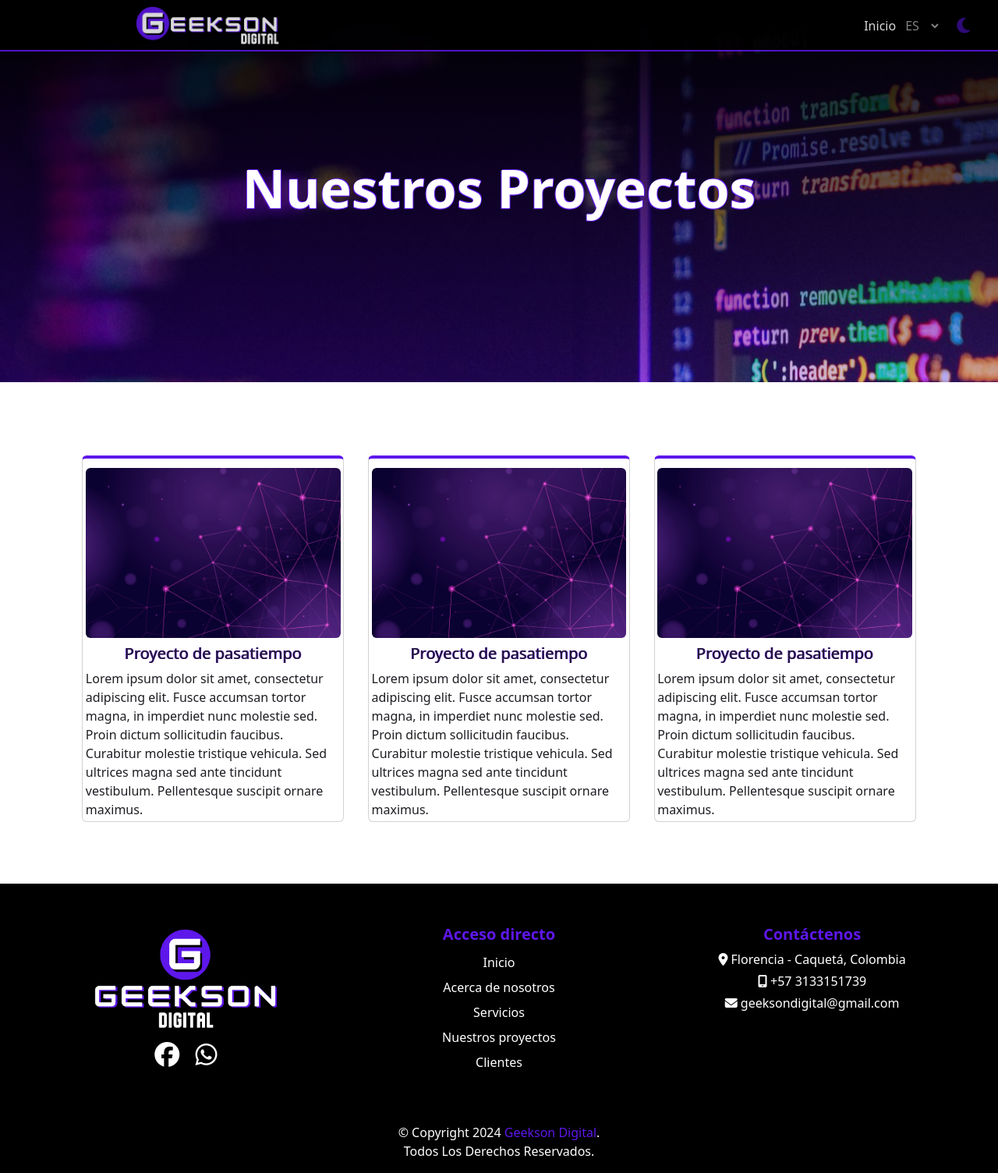
After one commit to WVelx/geekson, a PHP site: page /Projects.html in a window 1280 px wide. The commit adds this page. Shown: the whole page at 78% size. Run offline with PHP 8.4, Linux system fonts and the light colour scheme; some web fonts are replaced.

Commit message:
Changes 11/03/2024

```diff
--- /dev/null
+++ b/Projects.html
@@ -0,0 +1,258 @@
+<!DOCTYPE html>
+<html lang="en">
+
+<head>
+    <meta charset="UTF-8">
+    <meta name="viewport" content="width=device-width, initial-scale=1.0">
+
+    <!-- LINKS STYLE-EXTRAS -->
+    <link href="css/style.css" rel="stylesheet">
+    <link rel="stylesheet" href="bootstrap/css/bootstrap.min.css">
+    <link href='https://unpkg.com/boxicons@2.1.4/css/boxicons.min.css' rel='stylesheet'>
+    <link rel="stylesheet" href="https://cdn.jsdelivr.net/npm/swiper@11/swiper-bundle.min.css" />
+    <link rel="stylesheet" href="https://cdnjs.cloudflare.com/ajax/libs/font-awesome/6.5.1/css/all.min.css"
+        integrity="sha512-DTOQO9RWCH3ppGqcWaEA1BIZOC6xxalwEsw9c2QQeAIftl+Vegovlnee1c9QX4TctnWMn13TZye+giMm8e2LwA=="
+        crossorigin="anonymous" referrerpolicy="no-referrer" />
+    <link rel="icon" href="/source/Icon_Logo.png" type="image/png">
+    <link href="https://fonts.cdnfonts.com/css/8bit-wonder" rel="stylesheet">
+    <title>GEEKSON DIGITAL</title>
+</head>
+
+<body data-target=".fixed-top">
+    <!-- Line of Preloader page -->
+    <div id="preloader">
+        <div class="line"></div>
+    </div>
+
+    <div class="offcanvas offcanvas-start header-offcanvas slide" tabindex="-1" id="offcanvasResponsive">
+        <div class="offcanvas-header">
+            <div class="ms-0 row">
+                <div class="col ps-2 light-dark" id="button-change1">
+                    <i class="fas fa-moon" id="icon-change"></i>
+                </div>
+                <div class="col select-header">
+                    <select class="bg-transparent select-box" name="" id="">
+                        <option selected>ES</option>
+                        <option>EN</option>
+                    </select>
+                </div>
+            </div>
+            <button type="button" class="btn-close me-2 btn-close-white" data-bs-dismiss="offcanvas"
+                data-bs-target="#offcanvasResponsive" aria-label="Close"></button>
+        </div>
+        <div class="offcanvas-body">
+
+            <div class="container text-center pb-2">
+                <a href="">
+                    <img class="icon-logo" src="source/Icon_Logo.png" alt="">
+                </a>
+            </div>
+
+            <ul class="navbar-nav">
+                <li class="nav-item py-1">
+                    <a href="#About-us" class="nav-link">Acerca de</a>
+                </li>
+                <li class="nav-item py-1">
+                    <a href="#Service-us" class="nav-link">Servicios</a>
+                </li>
+                <li class="nav-item py-1">
+                    <a href="#Our-portfolio" class="nav-link">Nuestros portafolio</a>
+                </li>
+                <li class="nav-item py-1">
+                    <a href="#Our-clients" class="nav-link">Nuestros clientes</a>
+                </li>
+            </ul>
+        </div>
+        <div class="mt-auto offcanvas-footer text-center">
+            <p>Derechos de autor &copy; 2024 GeeksonDigital</p>
+            <ul class="list-inline">
+                <a class="px-2 a-offcanvas" href=""><i class="fa-brands fa-facebook icon a"></i></a>
+                <a class=" px-2 a-offcanvas" href=""><i class="fa-brands fa-whatsapp icon a"></i></a>
+            </ul>
+        </div>
+    </div>
+
+    <!-- Content page -->
+    <div data-aos="fade" data-aos-delay="1000">
+
+        <header class="navbar navbar-expand-lg navbar-dark fixed-top transparent" id="header">
+            <button class="ms-2 navbar-toggler" type="button" data-bs-toggle="offcanvas"
+                data-bs-target="#offcanvasResponsive" aria-controls="offcanvasResponsive">
+                <span class="navbar-toggler-icon navbar-toggler-white"></span>
+            </button>
+
+            <div class="col-md me-auto ms-auto text-center">
+                <a href="#Home" class="navbar-brand">
+                    <img class="logo-header" src="source/Logo.png" alt="">
+                </a>
+            </div>
+
+            <div class="col-md collapse navbar-collapse">
+                <ul class="navbar-nav ms-auto mb-lg-0">
+                    <li class="nav-item">
+                        <a href="./Index.html" class="nav-link">Inicio</a>
+                    </li>
+
+                    <li class="me-4 row">
+                        <div class="col select-header">
+                            <select class="bg-transparent select-box" name="" id="">
+                                <option selected>ES</option>
+                                <option>EN</option>
+                            </select>
+                        </div>
+                        <div class="col ps-2 light-dark" id="button-change2">
+                            <i class="fas fa-moon" id="icon-change"></i>
+                        </div>
+                    </li>
+                </ul>
+            </div>
+        </header>
+
+
+        <main>
+            <section id="Home2" class="section show">
+                <div class="content-home2 text-center">
+                    <h1 class="name-company">Nuestros Proyectos</h1>
+                </div>
+            </section>
+
+
+
+            <section id="Our-portfolio" class="section py-4 title-section margin4" data-title="title-our-portfolio" >
+                <div class="container pt-3">
+                    <div class="row justify-content-center mx-2">
+                        <div class="col-md-4">
+                            <a href="" >
+                                <div class="card card-portfolio inheritcolor">
+                                    <div class="py-2">
+                                        <img class="img-project" src="/source/Fondo_Inicial.jpg">
+                                    </div>
+                                    <div>
+                                        <h5 class="card-title title-project text-center"> Proyecto de pasatiempo</h5>
+                                        <div class="desc-project">
+                                            <p class="card-text padding3+">Lorem ipsum dolor sit amet, consectetur adipiscing elit. Fusce
+                                                accumsan tortor magna, in imperdiet nunc molestie sed. Proin dictum sollicitudin
+                                                faucibus. Curabitur molestie tristique vehicula. Sed ultrices magna sed ante
+                                                tincidunt vestibulum. Pellentesque suscipit ornare maximus.</p>
+                                        </div>
+                                    </div>
+                                </div>
+                            </a>
+                        </div>
+                        <div class="col-md-4">
+                            <a href="" >
+                                <div class="card card-portfolio inheritcolor">
+                                    <div class="py-2">
+                                        <img class="img-project" src="/source/Fondo_Inicial.jpg">
+                                    </div>
+                                    <div>
+                                        <h5 class="card-title title-project text-center"> Proyecto de pasatiempo</h5>
+                                        <div class="desc-project">
+                                            <p class="card-text padding3+">Lorem ipsum dolor sit amet, consectetur adipiscing elit. Fusce
+                                                accumsan tortor magna, in imperdiet nunc molestie sed. Proin dictum sollicitudin
+                                                faucibus. Curabitur molestie tristique vehicula. Sed ultrices magna sed ante
+                                                tincidunt vestibulum. Pellentesque suscipit ornare maximus.</p>
+                                        </div>
+                                    </div>
+                                </div>
+                            </a>
+                        </div>
+                        <div class="col-md-4">
+                            <a href="" >
+                                <div class="card card-portfolio inheritcolor">
+                                    <div class="py-2">
+                                        <img class="img-project" src="/source/Fondo_Inicial.jpg">
+                                    </div>
+                                    <div>
+                                        <h5 class="card-title title-project text-center"> Proyecto de pasatiempo</h5>
+                                        <div class="desc-project">
+                                            <p class="card-text padding3+">Lorem ipsum dolor sit amet, consectetur adipiscing elit. Fusce
+                                                accumsan tortor magna, in imperdiet nunc molestie sed. Proin dictum sollicitudin
+                                                faucibus. Curabitur molestie tristique vehicula. Sed ultrices magna sed ante
+                                                tincidunt vestibulum. Pellentesque suscipit ornare maximus.</p>
+                                        </div>
+                                    </div>
+                                </div>
+                            </a>
+                        </div>
+                    </div>
+                </div>
+            </section>
+
+
+        </main>
+
+        <footer class="container-fluid text-center py-3 section ">
+
+            <div class="row padding3">
+                <div class="col-md text-center pb-2">
+                    <p class="mb-1">
+                        <img class="logo-footer my-1" src="/source/logo-center.png">
+                    </p>
+
+                    <div class="pb-2">
+                        <a class="px-2 a-footer" href=""><i class="fa-brands fa-facebook icon"></i></a>
+                        <a class=" px-2 a-footer" href=""><i class="fa-brands fa-whatsapp icon"></i></a>
+                    </div>
+                </div>
+
+                <div class="col-md pb-2">
+                    <h6 class="fw-bold fs-5 icon3">Acceso directo</h6>
+                    <p class="my-1 p_info">
+
+                    <ul class="navbar-nav ms-auto">
+                        <li class="nav-item active">
+                            <a class="nav-link p-1" href="#Home">Inicio</a>
+                        </li>
+                        <li class="nav-item active">
+                            <a class="nav-link p-1" href="#About-us">Acerca de nosotros</a>
+                        </li>
+                        <li class="nav-item active">
+                            <a class="nav-link p-1" href="#Service-us">Servicios</a>
+                        </li>
+                        <li class="nav-item active">
+                            <a class="nav-link p-1" href="#Our-portfolio">Nuestros proyectos</a>
+                        </li>
+                        <li class="nav-item active">
+                            <a class="nav-link p-1" href="#Our-clients">Clientes</a>
+                        </li>
+                    </ul>
+                    </p>
+                </div>
+
+                <div class="col-md pb-2">
+                    <h6 class="fw-bold fs-5 icon3">Contáctenos</h6>
+                    <p class="my-1 p_info"><i class="fa-solid fa-location-dot"></i> Florencia - Caquetá, Colombia
+                    </p>
+                    <p class="my-1 p_info"><i class="fa-solid fa-mobile-screen"></i> +57 3133151739</p>
+                    <p class="my-1 p_info"><i class="fa-solid fa-envelope"></i> geeksondigital@gmail.com
+                    </p>
+                </div>
+
+            </div>
+
+            <div>
+                <p class="text-center m-0">
+                    © Copyright 2024 <a class="font-weight-bold colorBase" href="#">Geekson Digital</a>.
+                    <br>
+                    Todos Los Derechos Reservados.
+                    <br>
+                </p>
+            </div>
+        </footer>
+
+    </div>
+
+    <!-- SCRIPTS -->
+    <script src="https://unpkg.com/boxicons@2.1.4/dist/boxicons.js"></script>
+    <script src="bootstrap/js/bootstrap.bundle.min.js"></script>
+    <script src="https://cdn.jsdelivr.net/npm/swiper@11/swiper-bundle.min.js"></script>
+
+    <script src="js/main.js"></script>
+    <script src="js/change_mode.js"></script>
+    <script src="js/change_lenguaje.js"></script>
+    <script src="js/swiper.js"></script>
+    <script src="js/animation_writer.js"></script>
+</body>
+
+</html>
--- a/css/style.css
+++ b/css/style.css
@@ -290,9 +290,7 @@ h2, h3, h4, h5{
 .typewrite {
   font-size: 2.25rem;
   font-weight: 900;
-  color: transparent;
-
-  -webkit-text-stroke: 1.5px var(--white);
+  color: var(--purple);
 }
 
 .title {
@@ -548,13 +546,35 @@ section {
   min-height: 100vh;
   width: 100%;
   position: relative;
-  background-color: var(--black);
+  color: var(--white) !important;
+  vertical-align: middle;
+  background: linear-gradient(rgb(0, 0, 0),
+      rgba(85, 0, 255, 0.274)),
+    url(../source/home1.jpg);
+  background-size: cover;
+  background-position: center center;
+
+}
+
+#Home2 {
+  min-height: 50vh;
+  width: 100%;
+  position: relative;
+  background: linear-gradient(rgb(0, 0, 0),
+  rgba(85, 0, 255, 0.274)),
+url(../source/home2.jpg);
   color: var(--white) !important;
   vertical-align: middle;
 }
 
 .content-home {
   padding-top: 35vh;
+  padding-left: 10vw;
+  padding-right: 10vw;
+}
+.content-home2 {
+  padding-top: 25vh;
+  padding-bottom: 25vh;
   padding-left: 10vw;
   padding-right: 10vw;
 }
@@ -780,8 +800,6 @@ section {
   height: 100%;
   border-left: 4px solid var(--text-color) !important;
   border-radius: 0.375rem !important;
-
-  background: var(--background-content) !important;
   margin: 10px;
 }
 
@@ -791,12 +809,12 @@ section {
 
 .card-service:hover{
   border-left: 4px solid var(--purple) !important;
-  transition: border-left 0.75s ease-in-out;
+  transition: border-left 0.2s ease-in-out;
 }
 
 .card-service:hover .card-img-service{
   color: var(--purple) !important;
-  transition: color 0.75s ease-in-out;
+  transition: color 0.2s ease-in-out;
 }
 
 .card-img-service{
@@ -828,9 +846,8 @@ section {
 .card-portfolio{
   border-top: 4px solid var(--purple) !important;
   border-radius: 0.375rem !important;
-
-  background: var(--background-content) !important;
-  margin: 15px;
+  padding: 1%;
+  margin: 1%;
 }
 
 .img-project{
@@ -1111,6 +1128,27 @@ footer {
     padding-bottom: 1rem;
   }
 }
+.inheritcolor{
+  color: inherit;
+  position: relative;
+  overflow: hidden;
+}
+
+.inheritcolor::before {
+  content: "";
+  position: absolute;
+  top: 0;
+  left: 0;
+  width: 100%;
+  height: 100%;
+  background-color: rgba(240, 240, 240, 0); /* Cambia el valor del canal alfa (0.5) para la transparencia */
+  z-index: 1;
+  transition: background-color 0.3s; /* Agrega una transición de color suave */
+}
+
+.inheritcolor:hover::before {
+  background-color: #5e17eb3a; /* Cambia el valor del canal alfa (0.7) para la transparencia en hover */
+}
 
 .displayflex {
   display: flex;
@@ -1118,6 +1156,10 @@ footer {
 
 .colorBase {
   color: #5E17EB;
+}
+
+.b8 {
+  font-family: '8BIT WONDER', sans-serif !important;
 }
 
 .font1-5 {
@@ -1140,6 +1182,7 @@ footer {
   text-align: justify;
 }
 
+
 .padding1 {
   padding: 1%;
 }
@@ -1151,3 +1194,6 @@ footer {
 .margin1 {
   margin: 1%;
 }
+.margin4 {
+  margin: 4%;
+}
--- a/js/animation_writer.js
+++ b/js/animation_writer.js
@@ -21,7 +21,7 @@ TxtType.prototype.tick = function () {
     this.el.innerHTML = '<span class="wrap">' + this.txt + '</span>';
 
     var that = this;
-    var delta = 200 - Math.random() * 100;
+    var delta = 150 - Math.random() * 100;
 
     if (this.isDeleting) { delta /= 2; }
 
```
Also changed, not shown: Index.html (+62 -29 lines), source/home1.jpg (added), source/home2.jpg (added).
